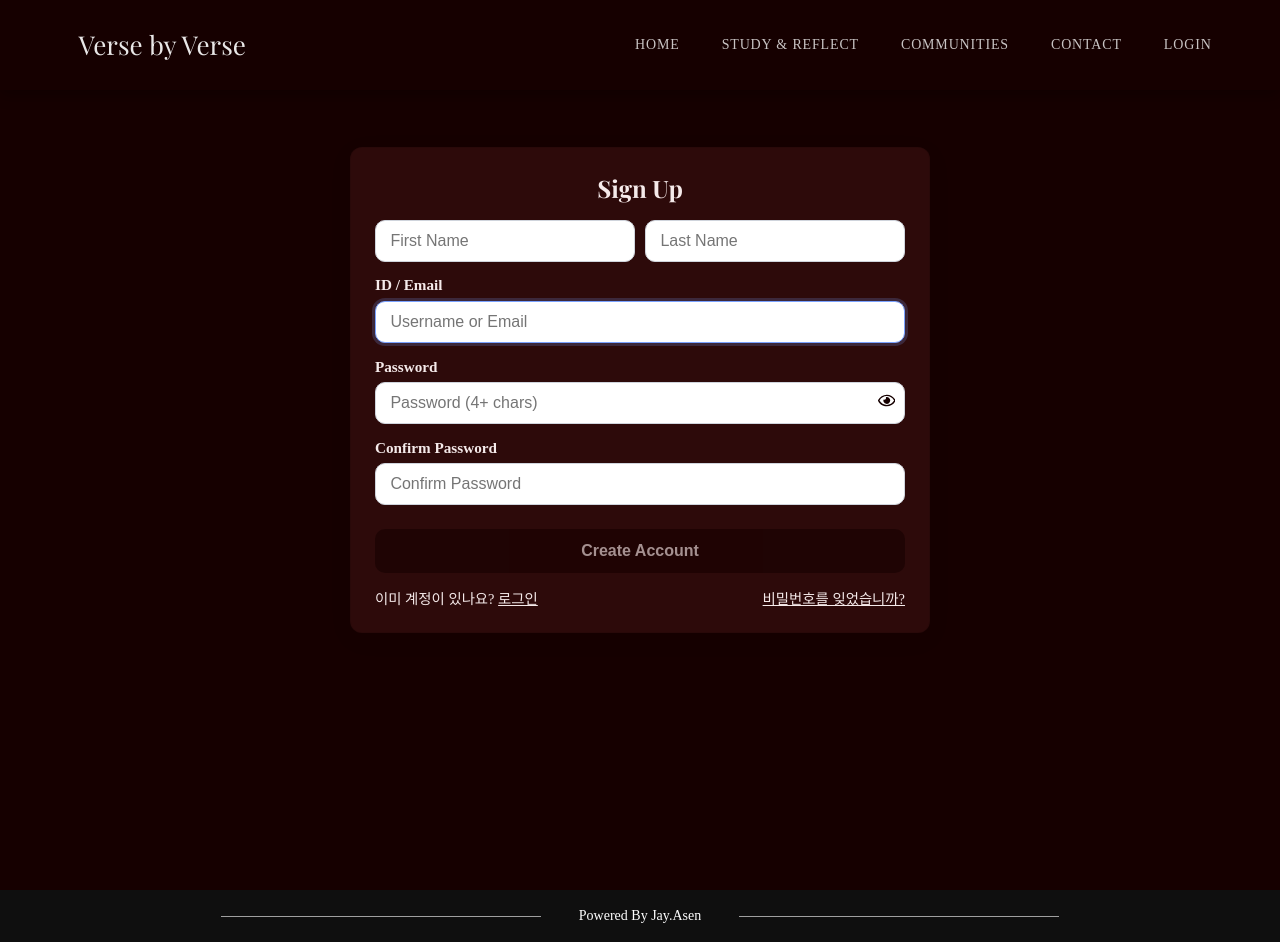
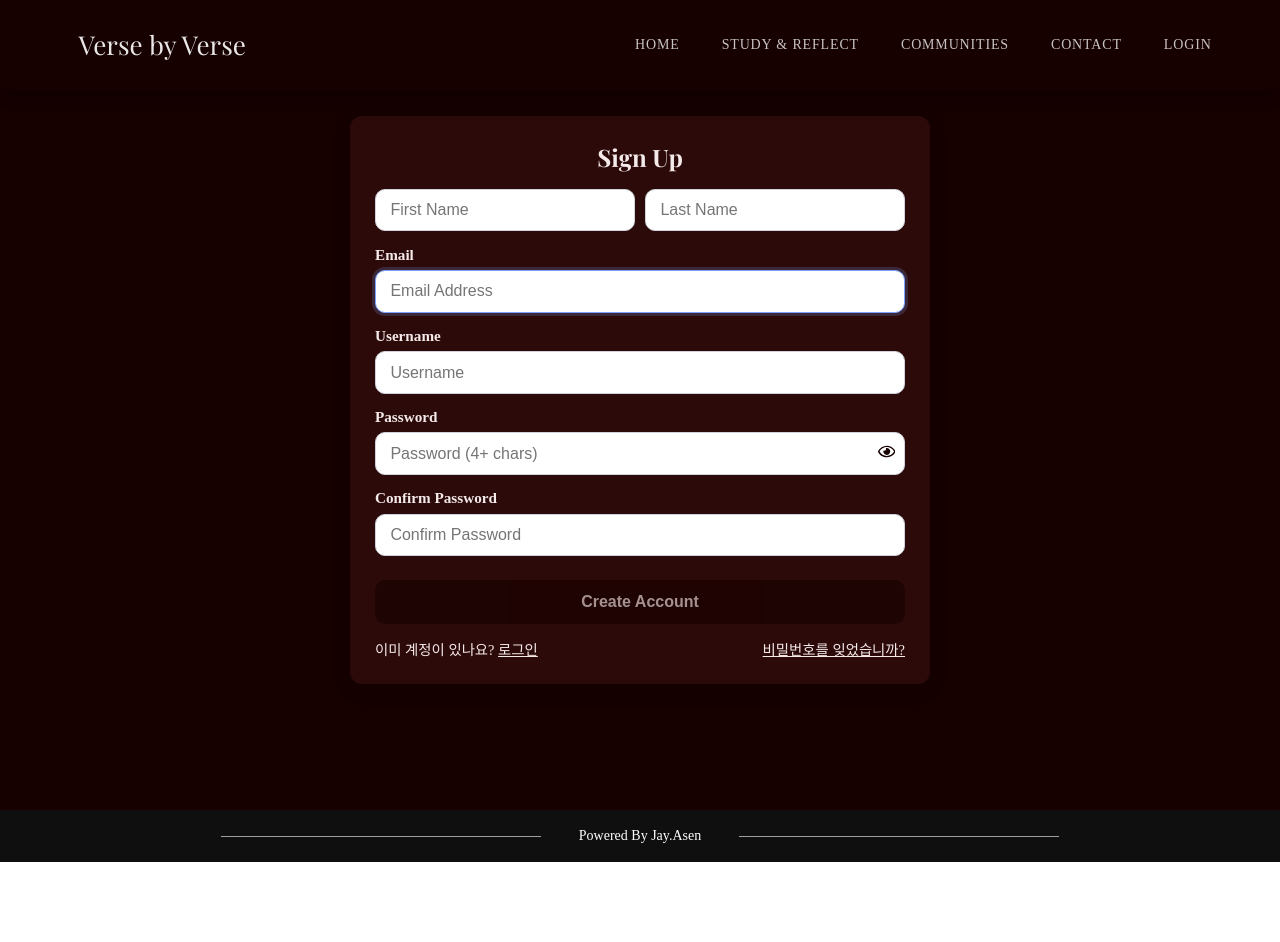
Before and after one commit to LeeJay0126/verse_by_verse, a React (Create React App) app: page /signup in a window 1280 px wide. After the commit the page ends 862 px from the top, so only its background shows below. Built offline with nearby package versions, Linux system fonts and the light colour scheme; no server answers; a web font is replaced by a local one.

Commit message:
feat(auth): support username-based accounts and login via username or email

```diff
--- a/src/component/context/AuthContext.js
+++ b/src/component/context/AuthContext.js
@@ -45,13 +45,12 @@ export function AuthProvider({ children }) {
     };
   }, []);
 
-  // Login: call /auth/login, set `user` if successful
-  async function login(email, password) {
+  async function login(identifier, password) {
     const res = await fetch(`${API_URL}/auth/login`, {
       method: "POST",
       credentials: "include",
       headers: { "Content-Type": "application/json" },
-      body: JSON.stringify({ email, password }),
+      body: JSON.stringify({ identifier, password }),
     });
 
     const data = await res.json().catch(() => ({}));
@@ -63,6 +62,7 @@ export function AuthProvider({ children }) {
     setUser(data.user);
     return data.user;
   }
+
 
   // Logout: call /auth/logout, clear `user`
   async function logout() {
--- a/src/pages/Account/Account.css
+++ b/src/pages/Account/Account.css
@@ -6,12 +6,11 @@
 
 .Account {
   background: rgb(22, 0, 0);
-  min-height: 800px;
 }
 
 .account-content {
   width: 100%;
-  min-height: 800px;
+  min-height: 90vh;
   display: flex;
   align-items: center;
   justify-content: center;
@@ -20,7 +19,7 @@
 
 .account-card {
   position: relative;
-  top: -100px;
+  top: -50px;
   width: min(580px, 100%);
   background-color: rgb(45, 10, 10);
   border: 1px solid rgba(0, 0, 0, .08);
--- a/src/pages/Account/Account.js
+++ b/src/pages/Account/Account.js
@@ -4,7 +4,7 @@ import { useNavigate } from "react-router-dom";
 import PageHeader from "../../component/PageHeader";
 import Footer from "../../component/Footer";
 import { FaRegEyeSlash, FaRegEye } from "react-icons/fa";
-import { useAuth } from "../../component/context/AuthContext"; // ⬅ adjust path
+import { useAuth } from "../../component/context/AuthContext";
 
 export default function Account() {
   const [id, setId] = useState("");
@@ -21,14 +21,13 @@ export default function Account() {
     idRef.current?.focus();
   }, []);
 
-  // If already logged in, optionally redirect away from login page
   useEffect(() => {
     if (user) {
       navigate("/", { replace: true });
     }
   }, [user, navigate]);
 
-  const isValid = id.trim().length >= 3 && pw.length >= 4; // id/password conditions
+  const isValid = id.trim().length >= 3 && pw.length >= 4;
 
   async function handleSubmit(e) {
     e.preventDefault();
@@ -42,8 +41,8 @@ export default function Account() {
     setSubmitting(true);
 
     try {
-      await login(id, pw);    //calls /auth/login and sets global `user`
-      navigate("/", { replace: true }); // redirect to Home
+      await login(id, pw); // `id` can be email OR username
+      navigate("/", { replace: true });
     } catch (err) {
       setError(err.message || "Network Error");
     } finally {
@@ -66,7 +65,7 @@ export default function Account() {
 
           <form className="account-form" onSubmit={handleSubmit}>
             <label className="account-label">
-              ID / Email
+              Username / Email
               <input
                 ref={idRef}
                 type="text"
--- a/src/pages/Account/signUp/SignUp.js
+++ b/src/pages/Account/signUp/SignUp.js
@@ -1,5 +1,3 @@
-// src/account/signup/SignUp.js (path may differ in your project)
-
 import { useEffect, useRef, useState } from "react";
 import { useNavigate } from "react-router-dom";
 import PageHeader from "../../../component/PageHeader";
@@ -7,40 +5,41 @@ import "../Account.css";
 import Footer from "../../../component/Footer";
 import { FaRegEyeSlash, FaRegEye } from "react-icons/fa";
 
-const API_URL = "http://localhost:4000"; // TODO: move to env (e.g., import.meta.env.VITE_API_URL)
+const API_URL = "http://localhost:4000";
 
 const SignUp = () => {
   const [firstName, setFirstName] = useState("");
-  const [lastName, setLastName] = useState("");
-  const [id, setId] = useState(""); // email/ID
-  const [pw, setPw] = useState("");
+  const [lastName, setLastName]   = useState("");
+  const [username, setUsername]   = useState("");
+  const [email, setEmail]         = useState("");
+  const [pw, setPw]               = useState("");
   const [confirmPw, setConfirmPw] = useState("");
-  const [showPw, setShowPw] = useState(false);
-  const [error, setError] = useState("");
-  const [loading, setLoading] = useState(false);
+  const [showPw, setShowPw]       = useState(false);
+  const [error, setError]         = useState("");
+  const [loading, setLoading]     = useState(false);
 
-  const idRef = useRef(null);
+  const emailRef = useRef(null);
   const navigate = useNavigate();
 
-  // Autofocus email field on mount
   useEffect(() => {
-    idRef.current?.focus();
+    emailRef.current?.focus();
   }, []);
 
-  // Validation
-  const emailOk = /^[^@\s]+@[^@\s]+\.[^@\s]+$/.test(id);
-  const passOk = pw.length >= 4; // TODO: strengthen password rules later
-  const matchOk = pw === confirmPw;
+  const emailOk    = /^[^@\s]+@[^@\s]+\.[^@\s]+$/.test(email);
+  const usernameOk = username.trim().length >= 4;
+  const passOk     = pw.length >= 4;
+  const matchOk    = pw === confirmPw;
   const nameOk =
     firstName.trim().length > 0 && lastName.trim().length > 0;
-  const isValid = emailOk && passOk && matchOk && nameOk;
+
+  const isValid = emailOk && usernameOk && passOk && matchOk && nameOk;
 
   async function handleSubmit(e) {
     e.preventDefault();
     setError("");
 
     if (!isValid) {
-      setError("입력값을 확인해주세요 (필수/이메일/비번/일치).");
+      setError("입력값을 확인해주세요 (필수/이메일/아이디/비번/일치).");
       return;
     }
 
@@ -53,9 +52,10 @@ const SignUp = () => {
         headers: { "Content-Type": "application/json" },
         body: JSON.stringify({
           firstName: firstName.trim(),
-          lastName: lastName.trim(),
-          email: id.trim(),
-          password: pw,
+          lastName:  lastName.trim(),
+          email:     email.trim(),
+          username:  username.trim(),
+          password:  pw,
         }),
       });
 
@@ -66,8 +66,6 @@ const SignUp = () => {
       }
 
       console.log("[signup success]", data.user);
-
-      // After successful signup, redirect to login page
       navigate("/account", { replace: true });
     } catch (err) {
       console.error("[signup error]", err);
@@ -116,16 +114,29 @@ const SignUp = () => {
             </div>
 
             <label className="account-label">
-              ID / Email
+              Email
               <input
-                ref={idRef}
+                ref={emailRef}
                 type="email"
                 autoComplete="email"
-                value={id}
-                onChange={(e) => setId(e.target.value)}
+                value={email}
+                onChange={(e) => setEmail(e.target.value)}
                 className="account-input"
-                placeholder="Username or Email"
+                placeholder="Email Address"
                 aria-invalid={!emailOk}
+              />
+            </label>
+
+            <label className="account-label">
+              Username
+              <input
+                type="text"
+                autoComplete="username"
+                value={username}
+                onChange={(e) => setUsername(e.target.value)}
+                className="account-input"
+                placeholder="Username"
+                aria-invalid={!usernameOk}
               />
             </label>
 
```
